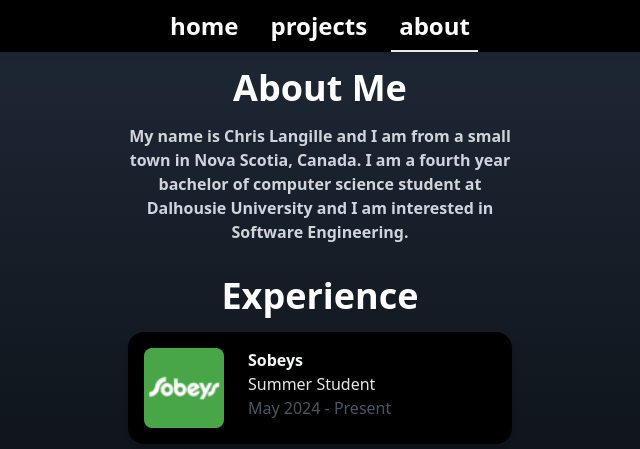
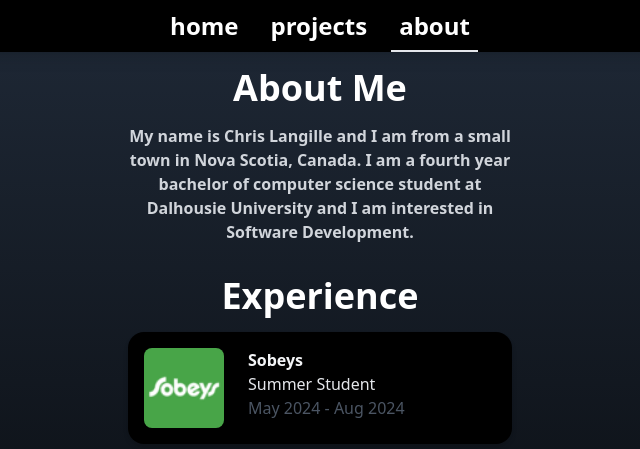
Before and after one commit to chrislangille/portfolio, a plain HTML site: page about.html in a window 1280 px wide. Shown: the top 449 px of the page, 320-960 px from the left. Drawn offline with Linux system fonts and the light colour scheme.

Commit message:
updated about and projects

```diff
--- a/about.html
+++ b/about.html
@@ -50,7 +50,7 @@
           My name is Chris Langille and I am from a small town in
           <b>Nova Scotia, Canada</b>. I am a fourth year bachelor of computer
           science student at <b>Dalhousie University</b> and I am interested in
-          Software Engineering.
+          Software Development.
         </p>
       </div>
 
@@ -74,7 +74,7 @@
           <div class="ml-2">
             <h3 class="text-gray-100 font-bold mt-4">Sobeys</h3>
             <h4 class="text-gray-200">Summer Student</h4>
-            <h5 class="text-gray-600">May 2024 - Present</h5>
+            <h5 class="text-gray-600">May 2024 - Aug 2024</h5>
           </div>
         </div>
 
```
Also changed, not shown: projects.html (+2 -2 lines), Images/projects/grade-calculator.png (added).
